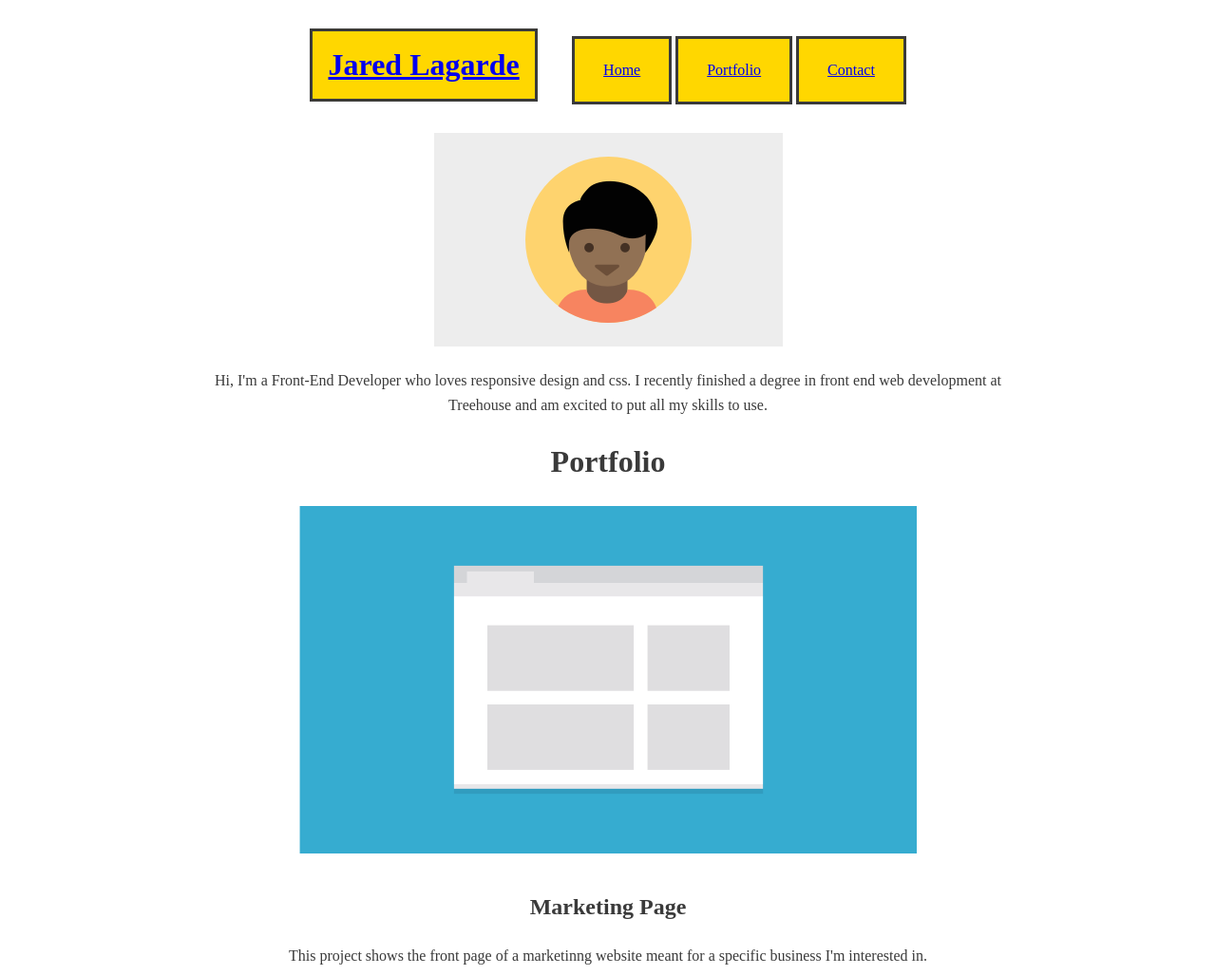
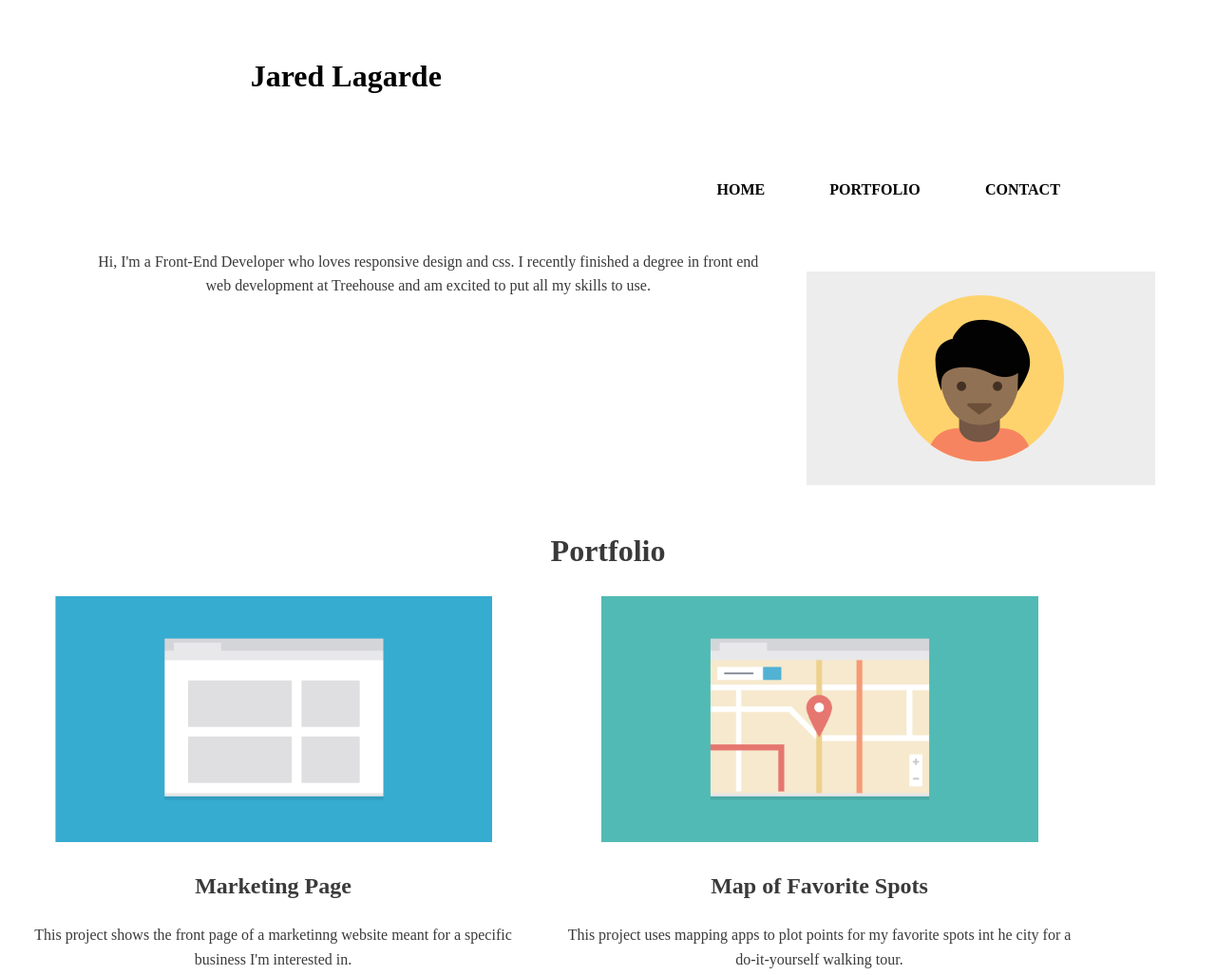
Before and after one commit to jdawgson/TechDegree_Project_2, a plain HTML site: page index.html in a window 1280 px wide. Shown: the top 1027 px of the page at 95% size. Drawn offline with Linux system fonts and the light colour scheme.

Commit message:
updated mobile and tablet lcode

```diff
--- a/css/style.css
+++ b/css/style.css
@@ -19,48 +19,52 @@ body {
 
 /* ---- Navigation ---- */
 
-a:link {
-  color: navyblue;
-}
-
-a:hover {
+a {
   color: black;
 }
 
+a:link {
+  text-decoration: none;
+}
 
-.name,
-.main-nav,
-.main-nav li {
-    display: block;
-  }
+p {
+  padding-left: 3%;
+  padding-right: 3%;
+}
 
+.main-nav {
+  margin-top: 5px;
+}
 
 .name a,
-.main-nav a,
-.main-nav li {
-  padding: 10px 15px;
+.main-nav a {
+	text-align: center;
   display: block;
+  padding: 10px 15px
+}
+
+.main-nav li{
+  text-transform: uppercase;
+  font-weight: bold;
 
 }
 
-.name,
-.main-nav li {
-	text-align: center;
-	background: gold;
-	margin-top: 6px;
-	margin-bottom: 6px;
-  border-style: solid;
+.header {
+  text-align: center;
+  padding-left: 5%;
+  padding-right: 5%;
+  background-color: ;
 }
 
+.title {
+  text-align: center;
+}
 
-.profilepicture {
-  align-items: center;:
-}
 /* ---- Layout Containers ---- */
 
 .container {
-  padding-left: 1em;
-  padding-right: 1em;
+  padding-left: em;
+  padding-right: em;
   text-align: center;
 }
 
@@ -70,7 +74,7 @@ a:hover {
   text-align: center;
 	padding-top: 1.5em;
 	padding-bottom: 1.5em;
-  backgrounnd: gold;
+  backgrounnd: #d9e4ea;
 	margin-bottom: 0px;
 }
 
@@ -84,11 +88,17 @@ a:hover {
 
 /* ----       Images       ---- */
 
-.pic {
-  width: 650px;
+img {
+	max-width: %;
 }
 
+.pic {
+  width: 85%;
+}
 
+.pic-2 {
+  width: 85%;
+}
 
 /* =================================
  Media Quieries
@@ -101,21 +111,33 @@ a:hover {
         min-height: calc(100vh - 89px);
       }
 
-      .container{
-        width: 70%;
-        max-width: 1000px;
-        margin: 0 auto;
+      .main-nav li {
+        padding-top: 8%;
+        margin-left: 1.2em;
+        margin-right: 1.2em;
       }
 
       .name,
       .main-nav,
       .main-nav li {
         display: inline-block;
+        taxt-align: center;
       }
       .name {
-        width: 240px;
-        margin-right: 1em;
+        width: 55%;
+        margin-right: 1.5em;
+        margin-left:  1.5em;
       }
+
+
+      .header {
+        text-align: center;
+      }
+
+      .title {
+        text-align: center;
+      }
+
 
       .clearfix::after {
         content: "";
@@ -123,7 +145,68 @@ a:hover {
         clear: both;
       }
 
+      .profile-picture {
+        margin-top: 2%;
+        margin-left: 4%;
+        margin-bottom: 2%;
+      }
+
+      .profile-picture,
+      .sectionb {
+        float: right;
+      }
+
+      .sectiona {
+          float: ;
+        }
+
+      .pic {
+        width: 80%;
+        display: ;
+        overflow: ;
+      }
+
+      .sectiona,
+      .sectionb {
+        width: 50%;
+        display: inline-block;
+      }
+
 
   }
 
-  @media (min-width: 1024px)
+  @media (min-width: 1024px) {
+
+  .container {
+    width: 90%;
+    max-width: 1150px;
+    align-content: center;
+  }
+
+  .main-nav  {
+    display: ;
+    float: right;
+  }
+
+  .main-nav li {
+    margin-left: 15px;
+    display: inline-block;
+    float: ;
+  }
+
+
+  .name {
+    display: ;
+    float: left;
+    margin-right: 10%;
+  }
+
+  .sectioina,
+  .sectionb {
+  width: 50%;
+
+}
+
+
+
+}
--- a/index.html
+++ b/index.html
@@ -1,7 +1,7 @@
 <!DOCTYPE html>
 <html lang="en">
 
-  <head>
+  <head >
     <meta name="viewport" content="width=device-width, initial-scale=1">
     <title>Jared Lagarde</title>
     <link rel="stylesheet" href="css/style.css">
@@ -9,12 +9,11 @@
   </head>
 
   <body>
-    <div class="wrap">
 
-      <header class="main-header">
-        <div class="container">
-          <h1 class="name"><a href="#">Jared Lagarde</a></h1>
-          <ul class="main-nav">
+      <header class="main-header ">
+        <div class="container clearfix">
+          <h1 class="name clearfix"><a href="#">Jared Lagarde</a></h1>
+          <ul class="main-nav ">
             <li><a href="#">Home</a></li>
             <li><a href="#">Portfolio</a></li>
             <li><a href="#">Contact</a></li>
@@ -23,51 +22,54 @@
         </div>
       </header>
 
-          <div class="container">
 
-          <div class="header">
-          <img class="profile-picture"src="/images/responsive-layout-profile.png" alt="">
+          <div class="header clearfix">
+            <img class="profile-picture clearfix"src="/images/responsive-layout-profile.png" alt="">
           <p>Hi, I'm a Front-End Developer who loves responsive design and css. I recently finished a degree in front end web development at Treehouse and am excited to put all my skills to use.<p/>
           </div>
 
-          <div class="section 1">
-            <h1>Portfolio<h1/>
-            <img class="pic"src="/images/portfolio-1.png" alt="">
+          <div class="title clearfix">
+
+            <h1>Portfolio</h1>
+
+         </div>
+
+        <div class="container clearfix">
+
+          <div class="sectiona clearfix">
+
+            <img class="pic clearfix"src="/images/portfolio-1.png" alt="">
         <h2> Marketing Page </h2>
         <p> This project shows the front page of a marketinng website meant for a specific business I'm interested in.</p>
+
+
+            <img class="pic clearfix"src="/images/portfolio-2.png" alt="">
+        <h2> Search Page </h2>
+        <p> This project searches through a specific database to find information that the user is trying to look up. </p>
+
+
+            <img class="pic clearfix"src="/images/portfolio-3.png" alt="">
+        <h2> Travel App </h2>
+        <p> This project compares travel times based on different transportation methods and tells you the best one. </p>
+
           </div>
 
-
-
-          <div class="section 2">
-            <img class="pic"src="/images/portfolio-2.png" alt="">
-        <h2> Search Page </h2>
-        <p> This project searches through a specific database to find information that the user is trying to look up. </p>
-          </div>
-
-          <div class="section 3">
-            <img class="pic"src="/images/portfolio-3.png" alt="">
-        <h2> Travel App </h2>
-        <p> This project compares travel times based on different transportation methods and tells you the best one. </p>
-          </div>
-
-          <div class="section 4">
+          <div class="sectionb clearfix">
             <img class="pic"src="/images/portfolio-4.png" alt="">
         <h2> Map of Favorite Spots </h2>
         <p> This project uses mapping apps to plot points for my favorite spots int he city for a do-it-yourself walking tour. </p>
-          </div>
 
-          <div class="section 5">
-            <img class="pic"src="/images/portfolio-5.png" alt="">
+
+            <img class="pic clearfix"src="/images/portfolio-5.png" alt="">
         <h2> Photo Gallery </h2>
         <p> This project shows pictures from a recent trip to the viewer and allows them to easily navigate through photos. </p>
-          </div>
 
-          <div class="section 6">
-            <img class="pic"src="/images/portfolio-6.png" alt="">
+
+            <img class="pic clearfix"src="/images/portfolio-6.png" alt="">
         <h2> Calculator </h2>
         <p> Someone can enter in the numbers they want, and press the big bluem buttons a get the result. </p>
-          </div>
+
+        </div>
 
           <div class="contact">
             <h2> Contact </h2>
@@ -75,8 +77,6 @@
 
           </div><!--/.container-->
 
-        </div><!--/.wrap-->
-
   <footer class="main-footer">
     <span>&copy;2021 New Orleans: The Best City.</span>
   </footer>
```
